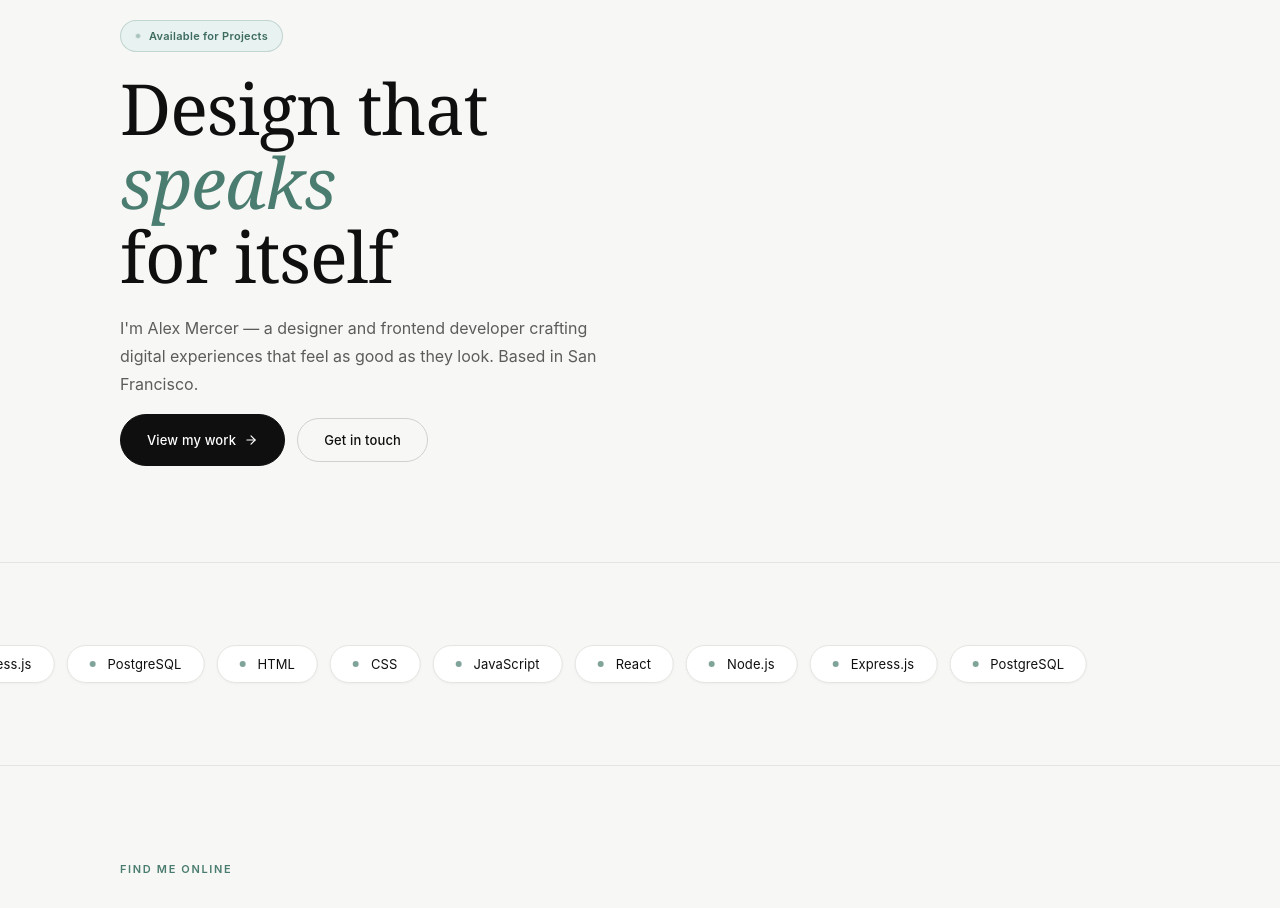
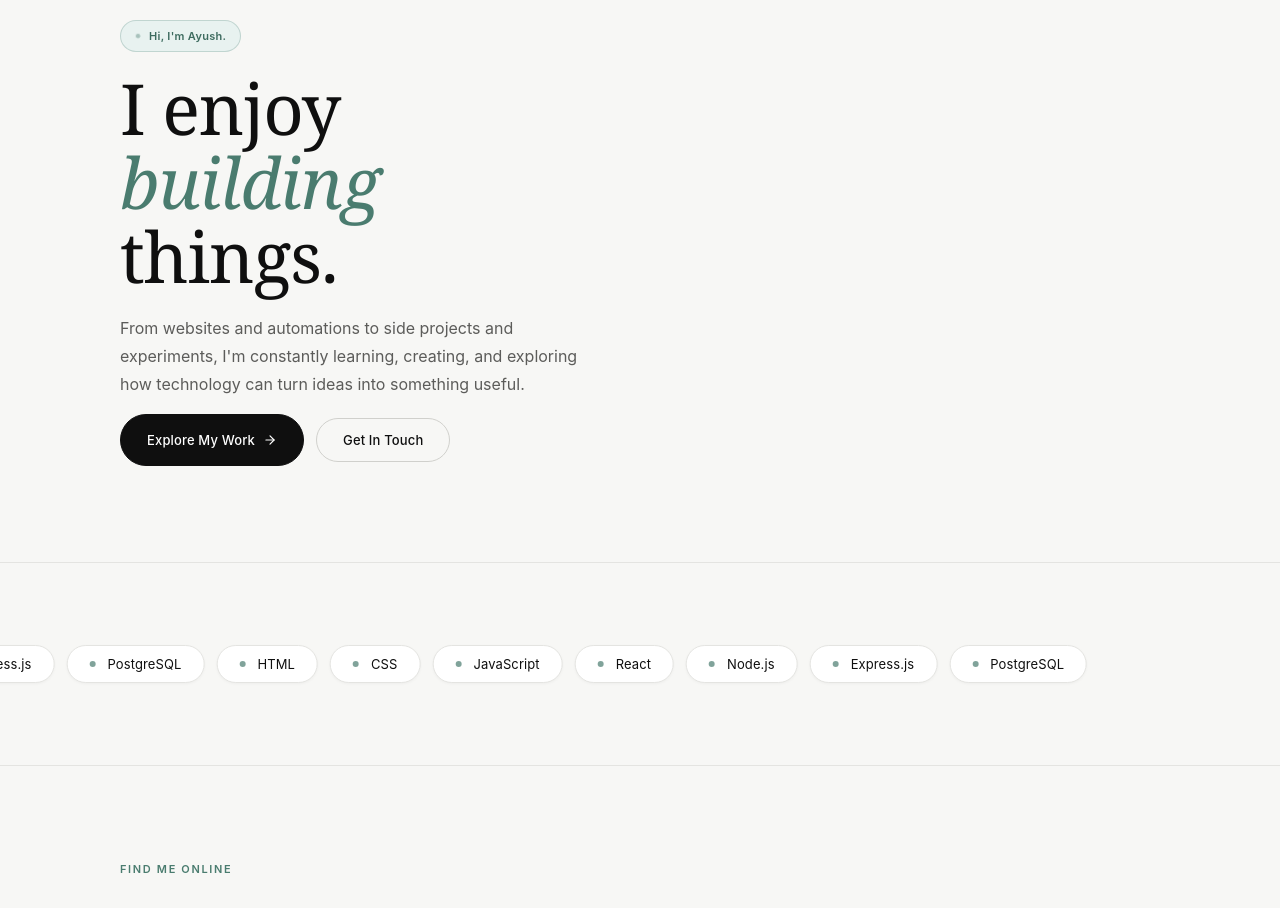
Before and after one commit to ayush-X-codes/portfolio, a React app: page / in a window 1280 px wide. Shown: the part 100-1008 px from the top of the page. Built offline with nearby package versions, Linux system fonts and the light colour scheme; the HTML template or start-up script is replaced by a standard one.

Commit message:
fix: change hero content

```diff
--- a/src/components/Navbar/Navbar.jsx
+++ b/src/components/Navbar/Navbar.jsx
@@ -39,7 +39,7 @@ const Navbar = () => {
     <>
       <nav className={`navbar ${hasBorder ? "is-scrolled" : ""}`}>
         <Link to="#" className="left-nav_name">
-          Alex<em>.</em>
+          Ayush<em>.</em>
         </Link>
 
         {/* Desktop Link */}
@@ -62,7 +62,7 @@ const Navbar = () => {
         </ul>
 
         {/* Desktop CTA */}
-        <Link to="#" className="desktop-cta">
+        <Link to="/contact" className="desktop-cta">
           <FiMessageSquare /> Let's talk
         </Link>
 
--- a/src/pages/Home/section/Featured.jsx
+++ b/src/pages/Home/section/Featured.jsx
@@ -1,6 +1,7 @@
 import React from "react";
 import { FaArrowRight } from "react-icons/fa6";
 import "./Featured.css";
+import { Link } from "react-router-dom";
 
 const projectsDetail = [
     {
@@ -46,10 +47,10 @@ const Featured = () => {
                         <span className="featured-label">Selected work</span>
                         <h2 className="project-heading">Featured projects</h2>
                     </div>
-                    <a href="#" className="btn btn_ghost">
+                    <Link href="/projects" className="btn btn_ghost">
                         See all projects
                         <FaArrowRight />
-                    </a>
+                    </Link>
                 </div>
 
                 <div className="projects-grid">
--- a/src/pages/Home/section/Hero.jsx
+++ b/src/pages/Home/section/Hero.jsx
@@ -8,24 +8,27 @@ const Hero = () => {
     <section id="hero" className="hero">
       <div className="hero-wrapper">
         <div className="hero_top">
-          <div className="hero_badge">
-            Available for Projects
-          </div>
+          <div className="hero_badge">Hi, I'm Ayush.</div>
           <h1 className="hero_heading">
-            Design that <br /> <em>speaks</em> <br /> for itself
+            I enjoy <em>building</em> <br />
+            things.
           </h1>
           <p className="hero_desc">
-            I'm Alex Mercer — a designer and frontend developer crafting digital
-            experiences that feel as good as they look. Based in San Francisco.
+            From websites and automations to side projects and experiments, I'm
+            constantly learning, creating, and exploring how technology can turn
+            ideas into something useful.
           </p>
           <div className="hero_actions">
-            <Link to="#" className="btn-action btn-primary">View my work <ArrowRight width={14} /></Link>
-            <Link to="#" className="btn-action btn-secondary">Get in touch</Link>
+            <Link to="#" className="btn-action btn-primary">
+              Explore My Work
+              <ArrowRight width={14} />
+            </Link>
+            <Link to="#" className="btn-action btn-secondary">
+              Get In Touch
+            </Link>
           </div>
         </div>
-        <div className="hero_bottom">
-
-        </div>
+        <div className="hero_bottom"></div>
       </div>
     </section>
   );
--- a/src/pages/Home/section/Social.jsx
+++ b/src/pages/Home/section/Social.jsx
@@ -12,27 +12,27 @@ const socialAccount = [
     icon: <VscGithubAlt />,
     name: "@alexmercer",
     platform: "GitHub",
-    href: "#"
+    href: "https://github.com/ayush-X-codes"
   },
   {
     icon: <FiLinkedin />,
     name: "Alex Mercer",
     platform: "LinkedIn",
-    href: "#"
+    href: "https://www.linkedin.com/in/ayush-a-a23408356"
   },
   {
     icon: <BsTwitterX />,
     name: "@alex_mercer",
     platform: "X",
-    href: "#"
+    href: "https://x.com/Ayush9364"
   },
   {
     icon: <FaInstagram />,
     name: "@alex.mercer",
     platform: "Instagram",
-    href: "#"
+    href: "https://www.instagram.com/ayush_x_code?igsh=YmZiMTRmb3pwMWx1"
   },
-  { icon: <CiMail />, name: "alex@mercer.io", platform: "Email", href: "#" },
+  { icon: <CiMail />, name: "ashuchauhan5120@gmail.com", platform: "Email", href: "#" },
 ];
 
 const Social = () => {
```
